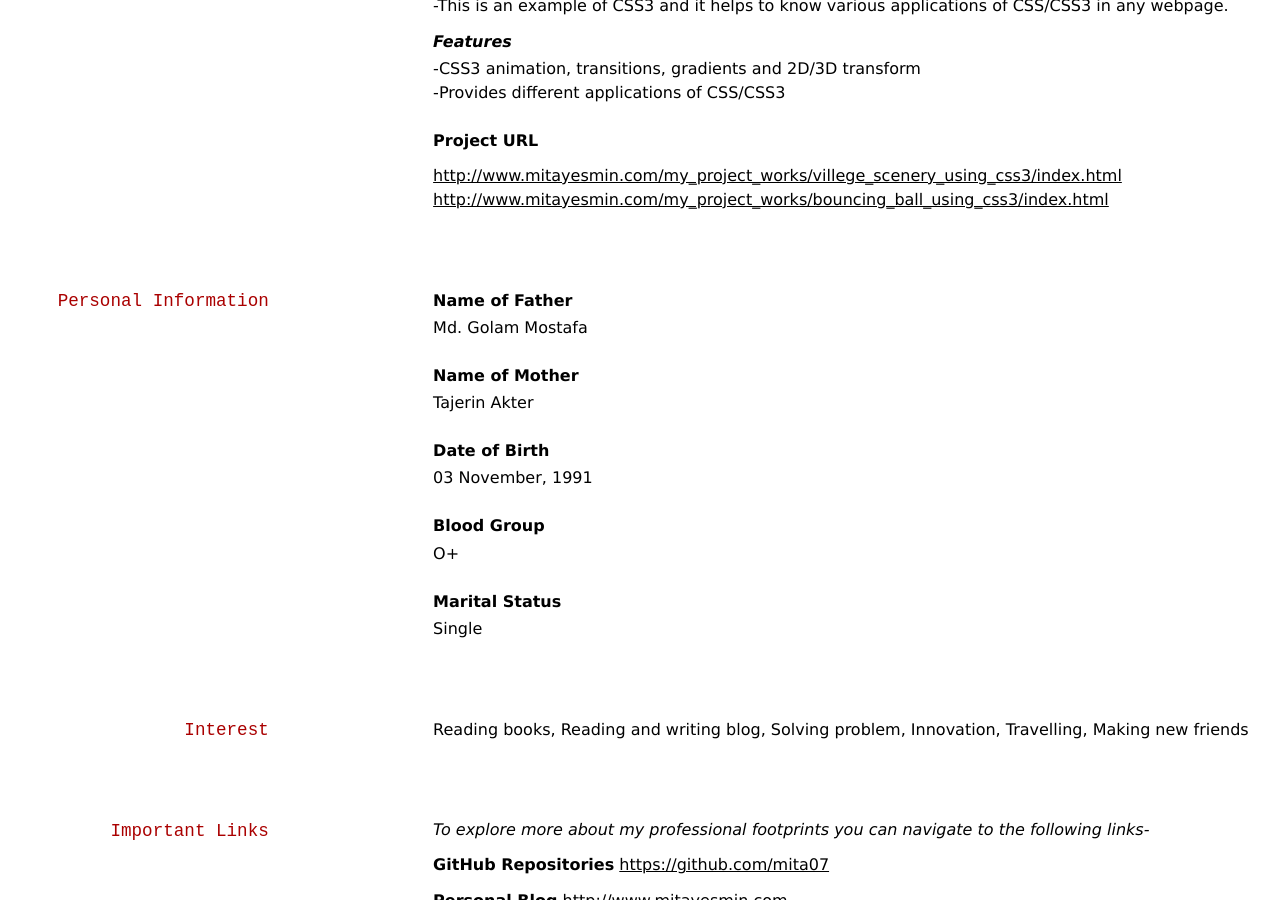
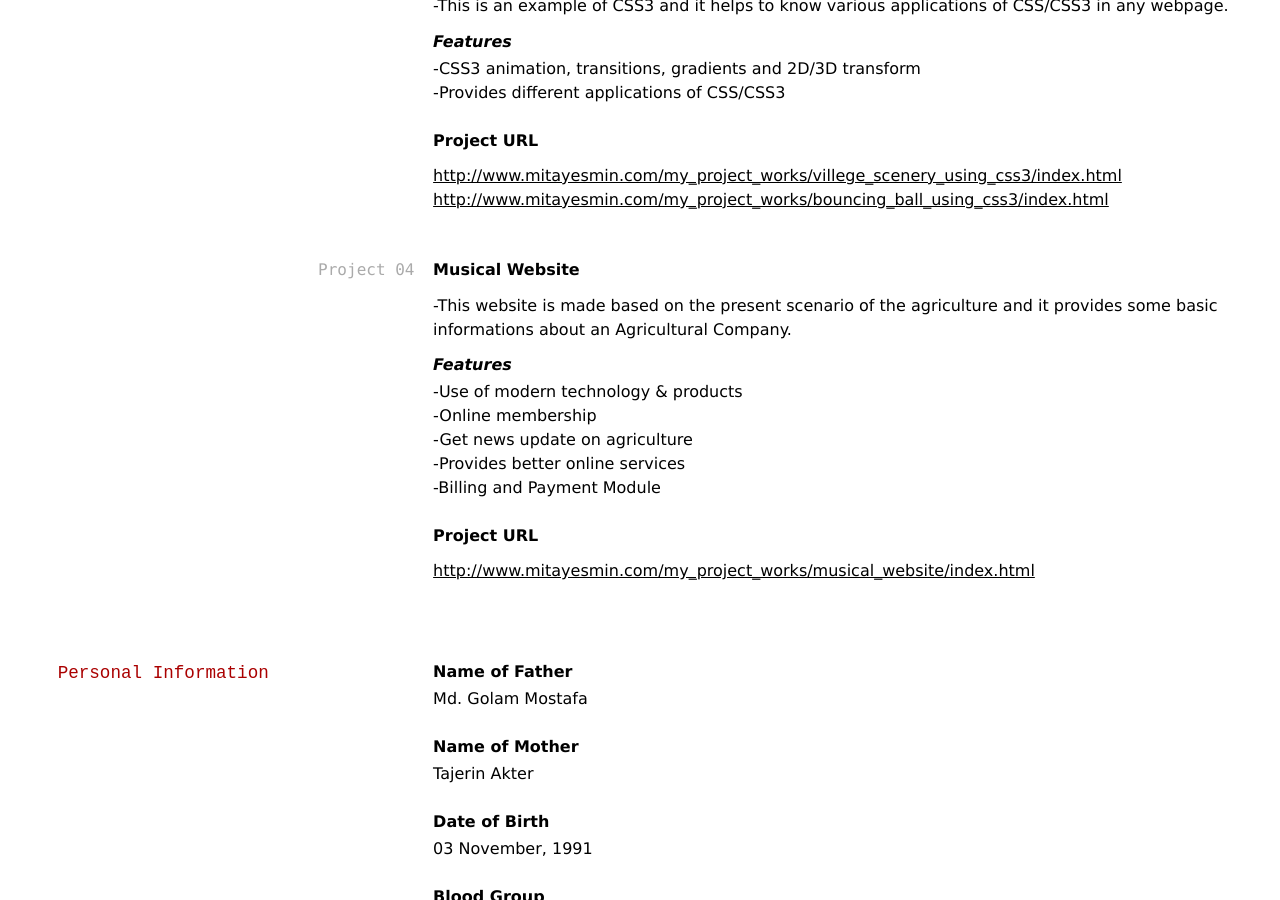
Before and after one commit to mita07/my-resume, a Jekyll site: the page built from index.md, in a window 1280 px wide and 900 px high, scrolled down 3378 px. Built offline with Jekyll 4.4.1, drawn with Linux system fonts in a browser that asks for light colours.

Commit message:
Update index.md

```diff
--- a/index.md
+++ b/index.md
@@ -169,6 +169,27 @@ __Project URL__
 [http://www.mitayesmin.com/my_project_works/villege_scenery_using_css3/index.html](http://www.mitayesmin.com/my_project_works/villege_scenery_using_css3/index.html)
 [http://www.mitayesmin.com/my_project_works/bouncing_ball_using_css3/index.html](http://www.mitayesmin.com/my_project_works/bouncing_ball_using_css3/index.html)
 
+<br/>
+
+`Project 04`
+
+__Musical Website__
+
+-This website is made based on the present scenario of the agriculture and it provides some basic informations about an Agricultural Company.
+
+__*Features*__
+
+- -Use of modern technology & products
+- -Online membership
+- -Get news update on agriculture
+- -Provides better online services
+- -Billing and Payment Module
+
+__Project URL__
+
+[http://www.mitayesmin.com/my_project_works/musical_website/index.html](http://www.mitayesmin.com/my_project_works/musical_website/index.html)
+
+
 
 ## Personal Information
 __Name of Father__
```
